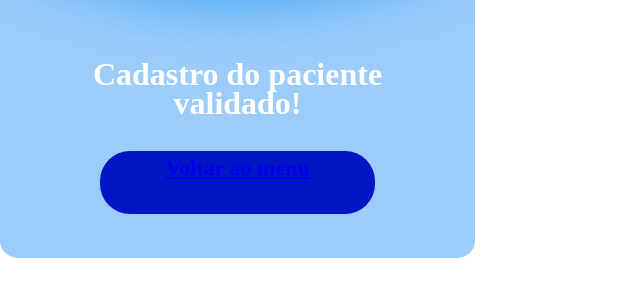
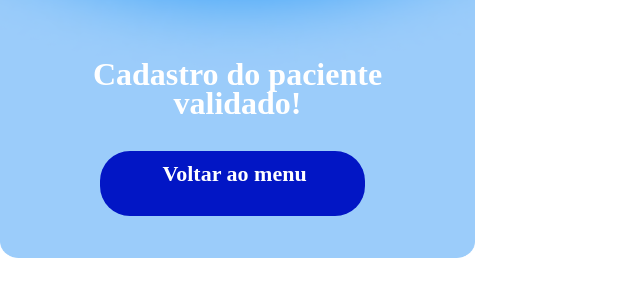
Before and after one commit to isadora-yasmim/projeto-integrado-es, a plain HTML site: page popup validação/index.html in a window 1280 px wide. Shown: the part 372-668 px from the top of the page, without its empty margins (0-640 px from the left). Drawn offline with Linux system fonts and the light colour scheme; files whose address does not match are found by name.

Commit message:
Update style.css

```diff
--- a/popup validação/style.css
+++ b/popup validação/style.css
@@ -63,12 +63,18 @@ h1 #CB{
     left: 100px;
     right: 107px;
     bottom: 52px;
+    background-color: #0216C5;
+    border-radius: 30px;
+    padding-top: 10px;
+    padding-left: 4px;
+    text-align: center;
+}
+
+#voltaraomenu{
     font-family: 'League Spartan';
     font-size: 22px;
     font-weight: 700;
     color: #fff;
-    background-color: #0216C5;
-    border-radius: 30px;
-    padding: 4px 7px;
-    text-align: center;
+    text-decoration: none;
+
 }
```
